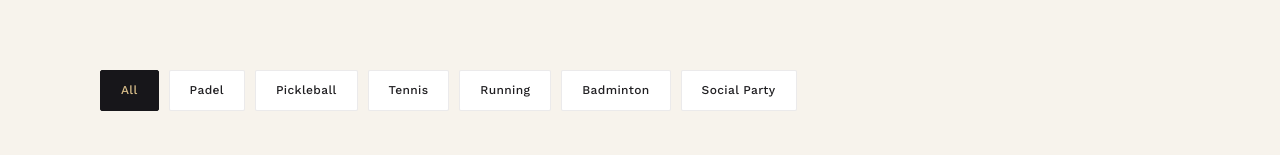
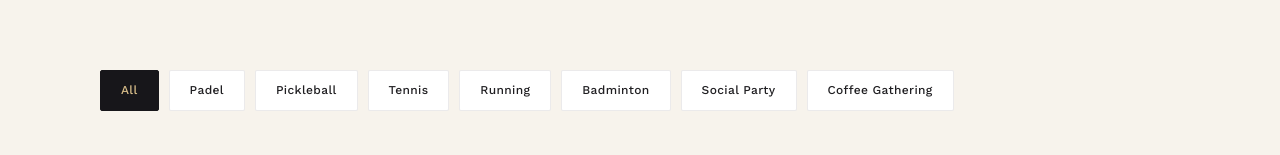
Before and after one commit to nilarlinn/meetup.catchup, a Next.js app: page / in a window 1280 px wide. Shown: the part 565-720 px from the top of the page. Built offline with nearby package versions, Linux system fonts and the light colour scheme; no server answers; the database is empty.

Commit message:
coffee_gathering

```diff
--- a/app/globals.css
+++ b/app/globals.css
@@ -299,6 +299,7 @@ table.admin th { font-size: 11px; text-transform: uppercase; color: var(--ink-so
 .ticket-cat-social { background: #F7E7ED; color: #B24C72; }
 .ticket-cat-party { background: #F2E4E4; color: #6E3B3B; }
 .ticket-cat-social_party { background: #F7E7ED; color: #B24C72; }
+.ticket-cat-coffee_gathering { background: #F3E4D0; color: #8A5A21; }
 
 footer.site-footer {
   background: var(--charcoal);
--- a/app/page.tsx
+++ b/app/page.tsx
@@ -9,6 +9,7 @@ const CATEGORIES = [
   { key: "running", label: "Running", keys: ["running"] },
   { key: "badminton", label: "Badminton", keys: ["badminton"] },
   { key: "social_party", label: "Social Party", keys: ["social", "party", "social_party"] },
+  { key: "coffee_gathering", label: "Coffee Gathering", keys: ["coffee_gathering"] },
 ];
 
 export default async function HomePage({
```
Also changed, not shown: public/categories/coffee_gathering.jpg (added).
